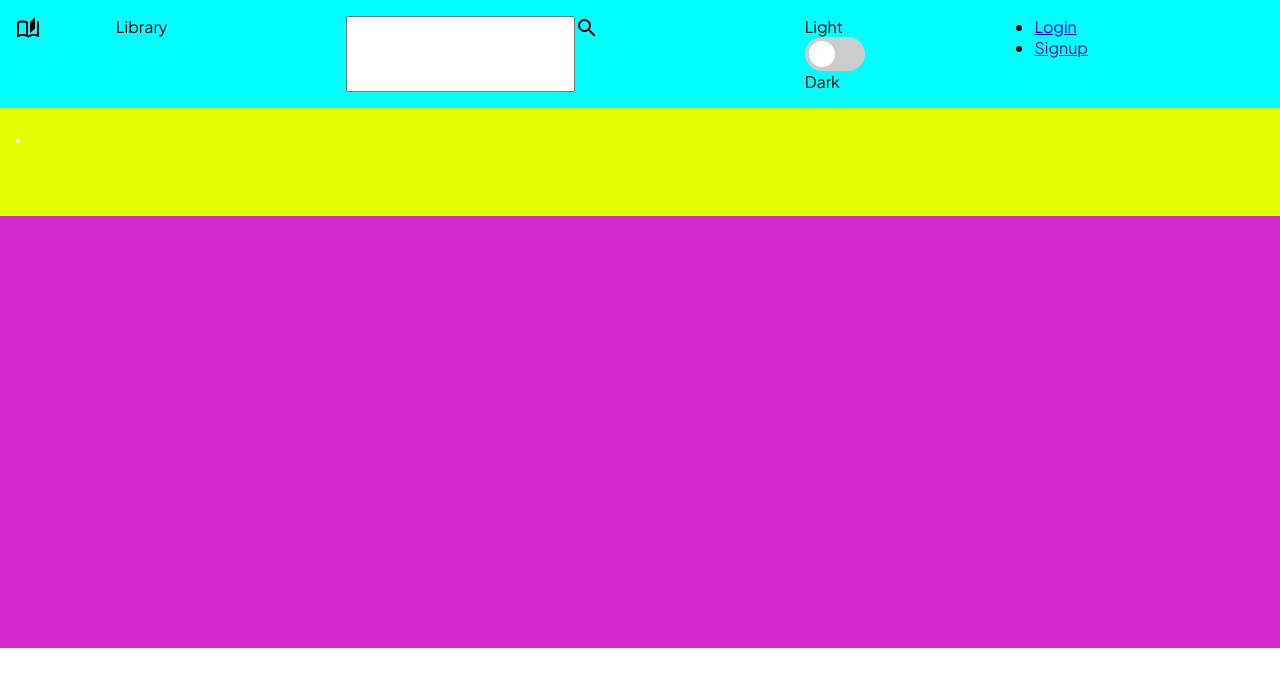
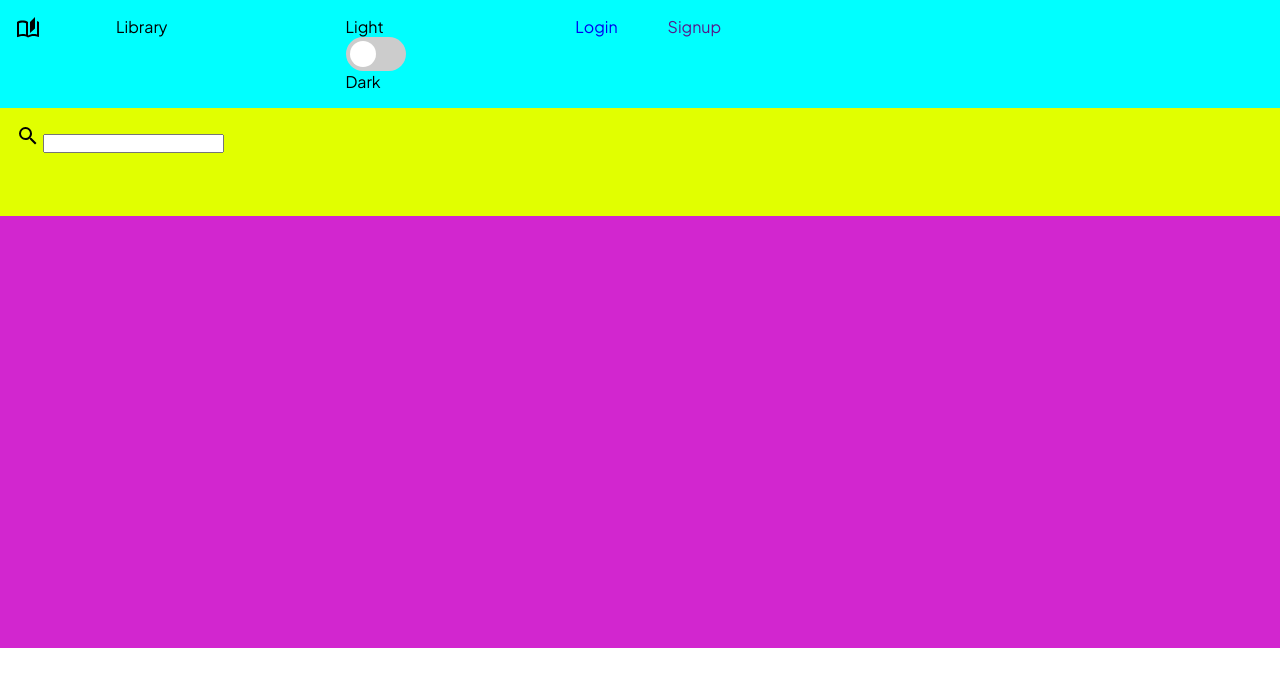
Before and after one commit to alexgeis/library, a plain HTML site: page index.html in a window 1280 px wide. Drawn offline with Linux system fonts and the light colour scheme.

Commit message:
move search bar to hero section, add styling to nav menu list items

```diff
--- a/assets/css/style.css
+++ b/assets/css/style.css
@@ -90,6 +90,14 @@ border-radius: 34px;
 border-radius: 50%;
 }
 
+header ul {
+    list-style: none;
+    display: flex;
+    gap: 50px;
+}
+header ul a {
+    text-decoration: none;
+}
 
 .hero {
     background-color: rgb(225, 255, 0);
--- a/index.html
+++ b/index.html
@@ -22,15 +22,7 @@
 					alt="icon of book opening"
 				/>
 				<div class="site-title">Library</div>
-				<input type="search" id="book-search" name="book-search" />
-				<div>
-					<img
-						id="search-icon"
-						src="./assets/icons/magnify.svg"
-						alt="magnifying glass search icon"
-					/>
-					<div id="search-input"></div>
-				</div>
+
 				<div class="theme-toggle">
 					<div>Light</div>
 					<label class="switch">
@@ -41,10 +33,10 @@
 				</div>
 				<ul>
 					<li class="nav-item">
-						<a href="#" class="nav-link">Login</a>
+						<a href="#" class="nav-link" id="login">Login</a>
 					</li>
 					<li class="nav-item">
-						<a href="" class="nav-link">Signup</a>
+						<a href="" class="nav-link" id="signup">Signup</a>
 					</li>
 					<!-- <li class="nav-item">
 						<a href="" class="nav-link"></a>
@@ -56,7 +48,14 @@
 				</div>
 			</header>
 			<div class="hero">
-				<button></button>
+				<div>
+					<img
+						id="search-icon"
+						src="./assets/icons/magnify.svg"
+						alt="magnifying glass search icon"
+					/>
+					<input type="search" id="book-search" name="book-search" />
+				</div>
 				<div class="book-totals">
 					<div class="books-read-display"></div>
 					<div class="chart"></div>
```
